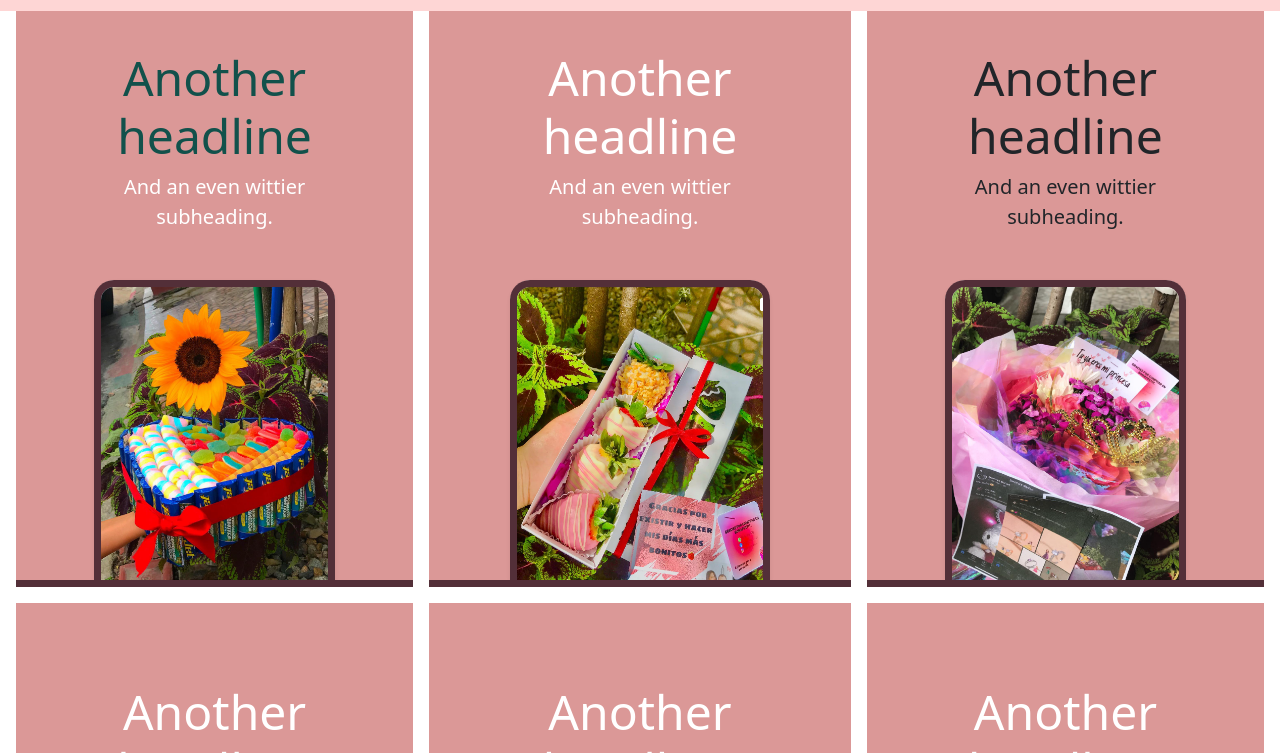
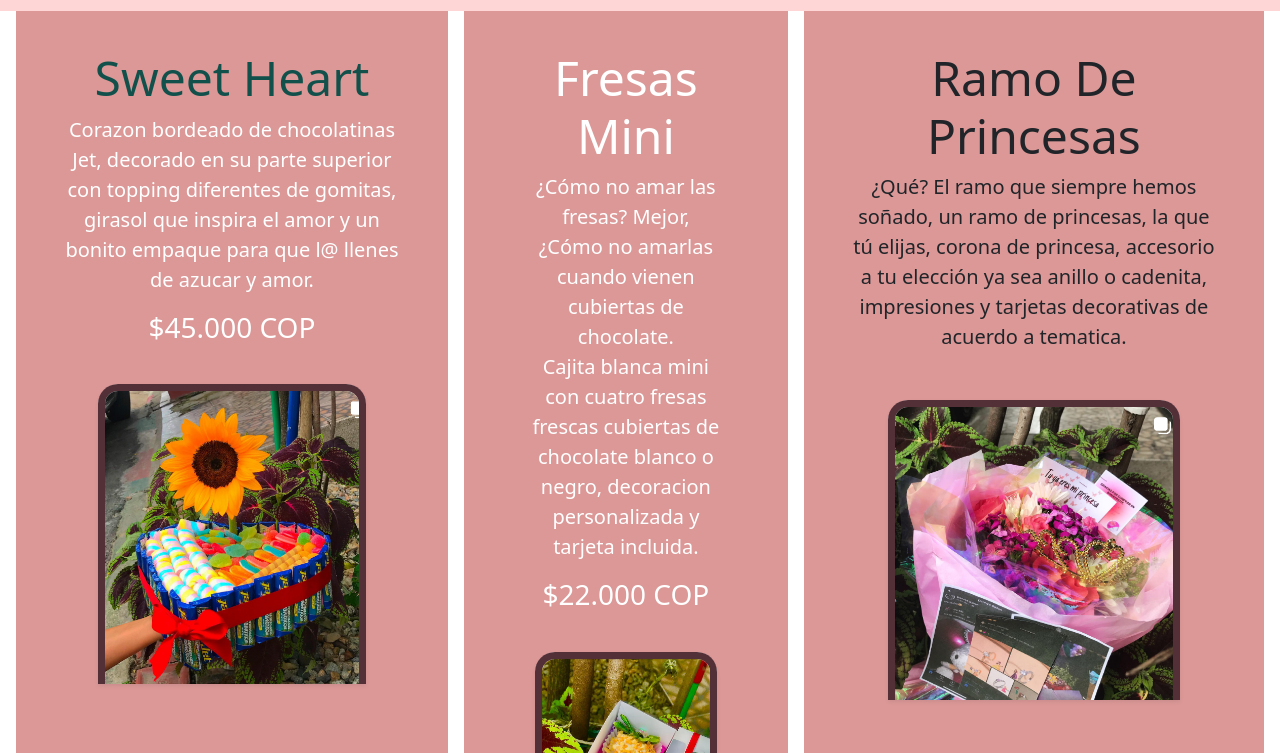
Before and after one commit to Yulianasaavedra/Proyecto-Final-sin-fallas, a plain HTML site: page products.html in a window 1280 px wide. Shown: the part 47-800 px from the top of the page. Drawn offline with nearby package versions, Linux system fonts and the light colour scheme.

Commit message:
informacion

```diff
--- a/products.html
+++ b/products.html
@@ -46,8 +46,9 @@
         <div class="d-md-flex flex-md-equal w-100 my-md-3 ps-md-3">
           <div class="text-bg-dark me-md-3 pt-3 px-3 pt-md-5 px-md-5 text-center overflow-hidden" style="background-color: #db9897!important ;" class="card">
             <div class="my-3 py-3">
-              <h2 class="display-5" style="color: #12514b;">Another headline</h2>
-              <p class="lead">And an even wittier subheading.</p>
+              <h2 class="display-5" style="color: #12514b;">Sweet Heart</h2>
+              <p class="lead"> Corazon bordeado de chocolatinas Jet, decorado en su parte superior con topping diferentes de gomitas, girasol que inspira el amor y un bonito empaque para que l@ llenes de azucar y amor.</p>
+              <h3>$45.000 COP</h3>
             </div>
             <div class="bg-light shadow-sm mx-auto" style="width: 80%; height: 300px; border-radius: 21px 21px 0 0;">
               <img src="/media/product3.png" alt="" class="img_products">
@@ -55,16 +56,17 @@
           </div>
           <div class="text-bg-dark me-md-3 pt-3 px-3 pt-md-5 px-md-5 text-center overflow-hidden" style="background-color: #db9897!important;" class="card">
             <div class="my-3 p-3">
-              <h2 class="display-5">Another headline</h2>
-              <p class="lead">And an even wittier subheading.</p>
+              <h2 class="display-5">Fresas Mini</h2>
+              <p class="lead">¿Cómo no amar las fresas? Mejor, ¿Cómo no amarlas cuando vienen cubiertas de chocolate. <br>Cajita blanca mini con cuatro fresas frescas cubiertas de chocolate blanco o negro, decoracion personalizada y tarjeta incluida.</p>
+              <h3>$22.000 COP</h3>
             </div>
             <div class="bg-light shadow-sm mx-auto" style="width: 80%; height: 300px; border-radius: 21px 21px 0 0;" style="background-color: #db9897!important;">
             <img src="/media/product2.png" alt="" class="img_products"></div>
           </div>
           <div class="text-bg-ligth me-md-3 pt-3 px-3 pt-md-5 px-md-5 text-center overflow-hidden" style="background-color: #db9897">
             <div class="my-3 py-3">
-              <h2 class="display-5">Another headline</h2>
-              <p class="lead">And an even wittier subheading.</p>
+              <h2 class="display-5">Ramo De Princesas</h2>
+              <p class="lead">¿Qué? El ramo que siempre hemos soñado, un ramo de princesas, la que tú elijas, corona de princesa, accesorio a tu elección ya sea anillo o cadenita, impresiones y tarjetas decorativas de acuerdo a tematica.</p>
             </div>
             <div class="bg-light shadow-sm mx-auto" style="width: 80%; height: 300px; border-radius: 21px 21px 0 0;" >
               <img src="/media/product1.png" alt="" class="img_products">
@@ -76,7 +78,7 @@
       <div class="d-md-flex flex-md-equal w-100 my-md-3 ps-md-3">
         <div class="text-bg-dark me-md-3 pt-3 px-3 pt-md-5 px-md-5 text-center overflow-hidden" style="background-color: #db9897!important ;">
           <div class="my-3 py-3">
-            <h2 class="display-5">Another headline</h2>
+            <h2 class="display-5">Cervecita Pa Ellos</h2>
             <p class="lead">And an even wittier subheading.</p>
           </div>
           <div class="bg-light shadow-sm mx-auto" style="width: 80%; height: 300px; border-radius: 21px 21px 0 0;">
@@ -85,7 +87,7 @@
         </div>
         <div class="text-bg-dark me-md-3 pt-3 px-3 pt-md-5 px-md-5 text-center overflow-hidden" style="background-color: #db9897!important;">
           <div class="my-3 p-3">
-            <h2 class="display-5">Another headline</h2>
+            <h2 class="display-5">Cervecita Pa Ellos</h2>
             <p class="lead">And an even wittier subheading.</p>
           </div>
           <div class="bg-light shadow-sm mx-auto" style="width: 80%; height: 300px; border-radius: 21px 21px 0 0;">
@@ -94,7 +96,7 @@
         </div>
         <div class="text-bg-dark me-md-3 pt-3 px-3 pt-md-5 px-md-5 text-center overflow-hidden" style="background-color: #db9897!important;">
           <div class="my-3 py-3">
-            <h2 class="display-5">Another headline</h2>
+            <h2 class="display-5">Cajita Dulcera</h2>
             <p class="lead">And an even wittier subheading.</p>
           </div>
           <div class="bg-light shadow-sm mx-auto" style="width: 80%; height: 300px; border-radius: 21px 21px 0 0;">
@@ -108,7 +110,7 @@
     <div class="d-md-flex flex-md-equal w-100 my-md-3 ps-md-3">
       <div class="text-bg-dark me-md-3 pt-3 px-3 pt-md-5 px-md-5 text-center overflow-hidden" style="background: radial-gradient( #F8D0CD 5%, #532F38 80%);" class="card">
         <div class="my-3 py-3">
-          <h2 class="display-5">Another headline</h2>
+          <h2 class="display-5">Desayunos Sorpresa Bandeja</h2>
           <p class="lead">And an even wittier subheading.</p>
         </div>
         <div class="bg-light shadow-sm mx-auto" style="width: 80%; height: 300px; border-radius: 21px 21px 0 0;">
@@ -116,7 +118,7 @@
       </div>
       <div class="text-bg-dark me-md-3 pt-3 px-3 pt-md-5 px-md-5 text-center overflow-hidden" style="background-color: #db9897!important;">
         <div class="my-3 p-3">
-          <h2 class="display-5">Another headline</h2>
+          <h2 class="display-5">Mapas Estelares</h2>
           <p class="lead">And an even wittier subheading.</p>
         </div>
         <div class="bg-light shadow-sm mx-auto" style="width: 80%; height: 300px; border-radius: 21px 21px 0 0;">
@@ -125,7 +127,7 @@
       </div>
       <div class="text-bg-dark me-md-3 pt-3 px-3 pt-md-5 px-md-5 text-center overflow-hidden" style="background-color: #db9897!important;">
         <div class="my-3 py-3">
-          <h2 class="display-5">Another headline</h2>
+          <h2 class="display-5">Cajita Floral</h2>
           <p class="lead">And an even wittier subheading.</p>
         </div>
         <div class="bg-light shadow-sm mx-auto" style="width: 80%; height: 300px; border-radius: 21px 21px 0 0;">
@@ -139,7 +141,7 @@
 
     <footer class="container">
       <p class="float-end"><a href="#">Back to top</a></p>
-      <p>© 2019–2022 Bon Appetit, Inc. · <a href="#">Privacy</a> · <a href="#">Terms</a></p>
+      <p> Que la vida te endulce tan bonito como endulzas a los demás, Bon Appetit te desea lo mejor</p>
     </footer>
 
 </body>
```
Also changed, not shown: index.html (+1 -1 lines).
